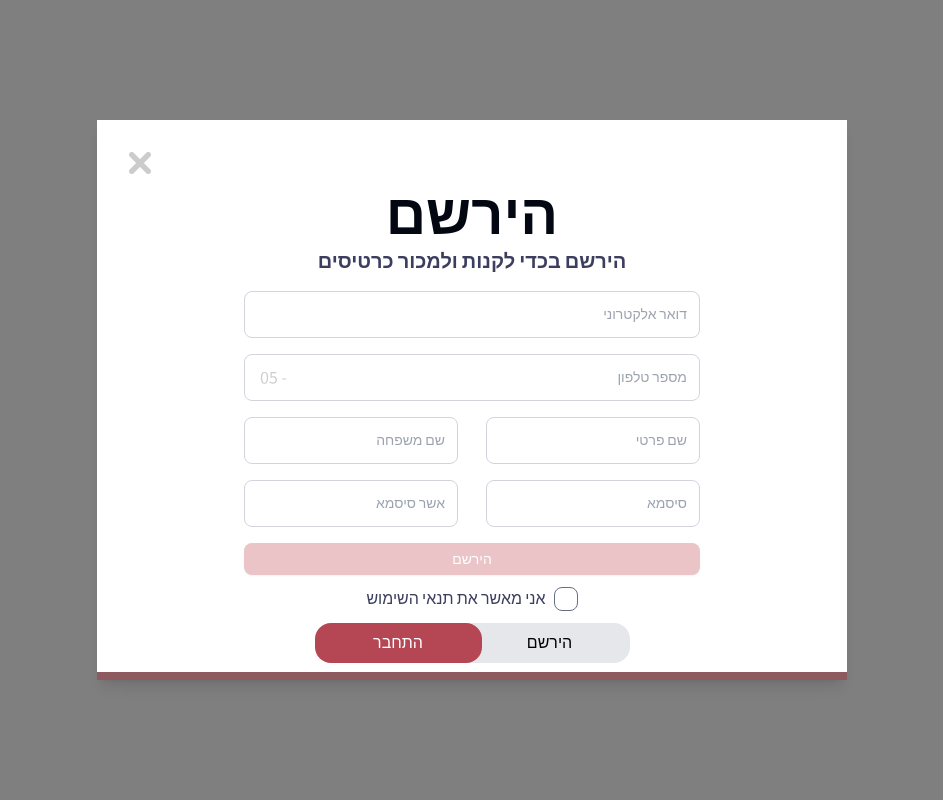
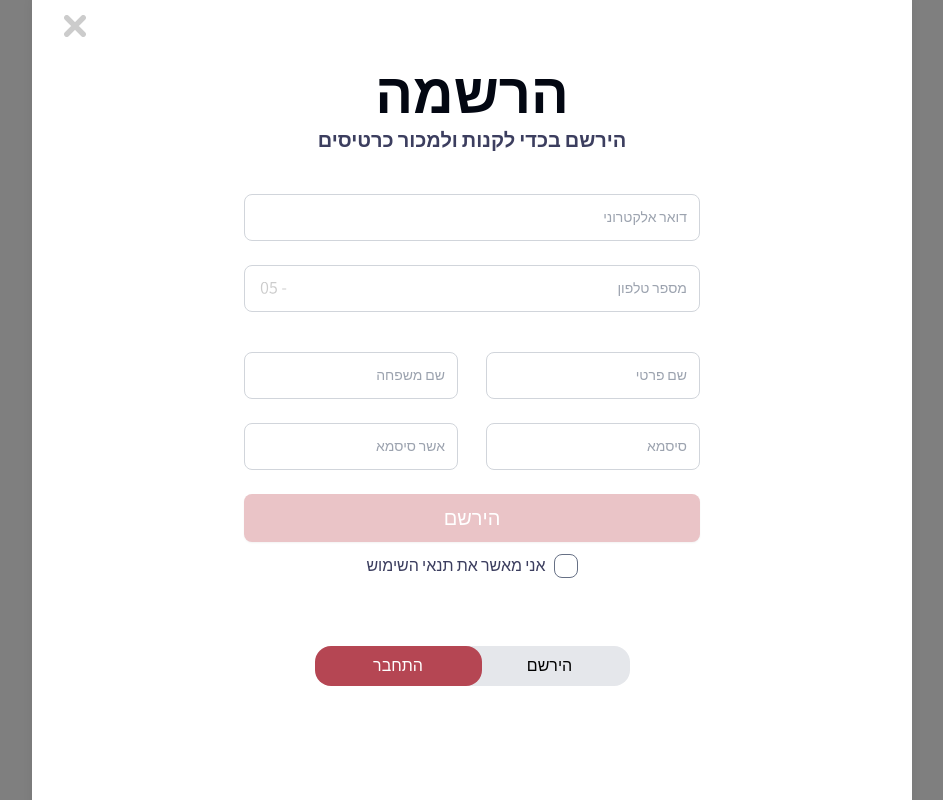
Before and after one commit to tiketuser/Tiket, a Next.js app: page /sign-up in a window 1280 px wide. Shown: the whole page, without its empty margins (168-1111 px from the left). Built offline with nearby package versions, Linux system fonts and the light colour scheme.

Commit message:
fixed some responsive shit in login and signup

```diff
--- a/app/components/Dialogs/AdjustableDialog/AdjustableDialog.tsx
+++ b/app/components/Dialogs/AdjustableDialog/AdjustableDialog.tsx
@@ -57,8 +57,8 @@ const AdjustableDialog: React.FC<AdjustableDialogProps> = ({
               {topChildren && topChildren}
             </div>
 
-            <div className="xlg:pt-8 pt-4 select-none">
-              <h2 className="text-center lg:text-heading-1-desktop text-heading-1-mobile font-extrabold text-gray-950">
+            <div className="lg:pt-8 pt-4 select-none">
+              <h2 className="text-center md:text-heading-1-desktop text-heading-1-mobile font-extrabold text-gray-950">
                 {heading}
               </h2>
               <p className="text-center text-heading-5-mobile font-bold text-strongText">
--- a/app/components/Dialogs/LoginDialog/LoginDialog.tsx
+++ b/app/components/Dialogs/LoginDialog/LoginDialog.tsx
@@ -15,8 +15,8 @@ const LoginDialog: React.FC<LoginDialogProps> = ({
 }) => {
     return (
         <AdjustableDialog
-            width="w-[360px] lg:w-[680px] xlg:w-[880px] "
-            height="h-[460px] lg:h-[560px] xlg:h-[675px] "
+            width="w-[360px] md:w-[680px] lg:w-[880px] "
+            height="h-[460px] md:h-[560px] lg:h-[675px] "
             heading="התחבר"
             description="התחבר בכדי לקנות כרטיסים"
             isOpen={isOpen}
@@ -36,8 +36,8 @@ const LoginDialog: React.FC<LoginDialogProps> = ({
                         id='phoneemail'
                         required={true}
                         placeholder="דואר אלקטרוני / מספר טלפון"
-                        className="lg:pt-9 pt-6"
-                        width="lg:w-[456px] w-[256px]"
+                        className="md:pt-9 pt-6"
+                        width="md:w-[456px] w-[256px]"
                     />
                     <CustomInput
                         id='password'
@@ -45,16 +45,16 @@ const LoginDialog: React.FC<LoginDialogProps> = ({
                         type="password"
                         placeholder="סיסמא"
                         className="pt-6"
-                        width="w-[256px] lg:w-[456px] "
+                        width="w-[256px] md:w-[456px] "
                     />
 
 
-                    <div className="lg:pt-9 pt-6">
+                    <div className="md:pt-9 pt-6">
                         <div className="grid grid-cols-1 gap-2">
                             <div>
                                 <button
                                     id="submitButton"
-                                    className="btn lg:w-[456px] w-[256px] lg:h-[48px] h-[32px] min-h-0 btn-secondary bg-primary text-white sm:text-text-large text-text-small disabled:bg-secondary disabled:text-white"
+                                    className="btn md:w-[456px] w-[256px] md:h-[48px] h-[32px] min-h-0 btn-secondary bg-primary text-white md:text-text-large text-text-small disabled:bg-secondary disabled:text-white"
                                     disabled
                                 >
                                     התחבר
@@ -68,14 +68,13 @@ const LoginDialog: React.FC<LoginDialogProps> = ({
                             </div>
                         </div>
                     </div>
+                </form>
 
-                    <LoginRegisterButtons
-                        className="lg:pt-14 pt-9"
+                <LoginRegisterButtons
+                        className="lg:mt-14 md:mt-9 mt-6"
                         redButton="הירשם"
                         grayButton="התחבר"
-                    />
-
-                </form>
+                />
 
         </AdjustableDialog>
     )
--- a/app/components/Dialogs/LoginRegisterButtons/LoginRegisterButtons.tsx
+++ b/app/components/Dialogs/LoginRegisterButtons/LoginRegisterButtons.tsx
@@ -13,14 +13,14 @@ const LoginRegisterButtons: React.FC<LoginRegisterButtonsProps> = ({
 }) => {
     return (
         <div className={"flex justify-center items-center " + className}>
-            <button className="transform -translate-x-4 lg:w-[180px] lg:h-[40px] w-[125px] h-[28px] bg-gray-200 rounded-2xl ">
-                <label className="pl-5 lg:text-text-regular text-black text-text-extra-small rtl">
+            <button className="transform -translate-x-4 md:w-[180px] md:h-[40px] w-[125px] h-[28px] bg-gray-200 rounded-2xl ">
+                <label className="pl-5 md:text-text-regular text-black text-text-extra-small rtl">
                     {grayButton}
                 </label>
 
             </button>
-            <button className="transform translate-x-4 lg:w-[167px] w-[115px] lg:h-[40px] h-[28px] bg-primary rounded-2xl">
-                <label className="text-white lg:text-text-regular text-text-extra-small rtl">
+            <button className="transform translate-x-4 md:w-[167px] w-[115px] md:h-[40px] h-[28px] bg-primary rounded-2xl">
+                <label className="text-white md:text-text-regular text-text-extra-small rtl">
                     {redButton}
                 </label>
             </button>
--- a/app/components/Dialogs/SignUpDialog/SignUpDialog.tsx
+++ b/app/components/Dialogs/SignUpDialog/SignUpDialog.tsx
@@ -19,14 +19,14 @@ const SignUpDialog: React.FC<LoginDialogProps> = ({
 }) => {
     return (
         <AdjustableDialog
-            width="xlg:w-[880px] lg:w-[750px] w-[360px]"
-            height="xlg:h-[835px] h-[560px]"
+            width="lg:w-[880px] md:w-[750px] w-[360px]"
+            height="lg:h-[835px] md:h-[670px] h-[560px]"
             isOpen={isOpen}
             onClose={onClose}
-            heading="הירשם"
+            heading="הרשמה"
             description="הירשם בכדי לקנות ולמכור כרטיסים"
         >
-                <form className="grid place-items-center grid-cols-2 sm:w-[456px] w-[256px] sm:gap-x-7 gap-x-2"
+                <form className="grid place-items-center grid-cols-2 md:w-[456px] w-[256px] md:gap-x-7 gap-x-2"
                     onChange={(e) => {
                         const form = e.currentTarget;
                         const button = document.getElementById("submitButton") as HTMLButtonElement;
@@ -40,8 +40,8 @@ const SignUpDialog: React.FC<LoginDialogProps> = ({
                         id="email"
                         type="email"
                         placeholder="דואר אלקטרוני"
-                        width="sm:w-[456px] w-[256px]"
-                        className="col-span-2 xlg:mt-10 mt-4"
+                        width="md:w-[456px] w-[256px]"
+                        className="col-span-2 lg:mt-10 mt-4"
                         required={true}
                     />
                     <CustomInput
@@ -49,8 +49,8 @@ const SignUpDialog: React.FC<LoginDialogProps> = ({
                         type="phone"
                         pattern="^\d{10}$"
                         placeholder="מספר טלפון"
-                        width="sm:w-[456px] w-[256px]"
-                        className="col-span-2 xlg:mt-6 mt-4"
+                        width="md:w-[456px] w-[256px]"
+                        className="col-span-2 lg:mt-6 mt-4"
                         image={<Image src={PhoneInputIcon} alt="PhoneInputIcon"/>}
                         required={true}
                     />
@@ -60,15 +60,15 @@ const SignUpDialog: React.FC<LoginDialogProps> = ({
                         required= {true}
                         placeholder="שם פרטי"
                         width="w-full"
-                        className="xlg:mt-10 mt-4"
+                        className="md:mt-10 mt-4"
                         pattern="^\S+$"
                     />
                     <CustomInput
                         id="lname"
                         type="text"
                         placeholder="שם משפחה"
-                        width=" w-full"
-                        className="xlg:mt-10 mt-4"
+                        width="w-full"
+                        className="md:mt-10 mt-4"
                         required={true}
                         pattern="^\S+$"
                     />
@@ -77,7 +77,7 @@ const SignUpDialog: React.FC<LoginDialogProps> = ({
                         type="password"
                         placeholder="סיסמא"
                         width="w-full"
-                        className="xlg:mt-6 mt-4"
+                        className="lg:mt-6 mt-4"
                         required={true}
                     />
                     <CustomInput
@@ -85,16 +85,16 @@ const SignUpDialog: React.FC<LoginDialogProps> = ({
                         type="password"
                         placeholder="אשר סיסמא"
                         width="w-full"
-                        className="xlg:mt-6 mt-4"
+                        className="lg:mt-6 mt-4"
                         required={true}
                     />
 
                     <button type="submit"
                         id="submitButton"
-                        className="btn sm:w-[456px] w-[256px] xlg:h-[48px] h-[32px] min-h-0 xlg:mt-10 mt-4 btn-secondary bg-primary col-span-2 disabled:bg-secondary disabled:text-white"
+                        className="btn md:w-[456px] w-[256px] md:h-[48px] h-[32px] min-h-0 md:mt-6 mt-4 btn-secondary bg-primary col-span-2 disabled:bg-secondary disabled:text-white"
                         disabled
                     >
-                        <label className="text-white font-light xlg:text-text-large text-text-small">
+                        <label className="text-white font-light md:text-text-large text-text-small">
                             הירשם
                         </label>
                     </button>
@@ -107,9 +107,7 @@ const SignUpDialog: React.FC<LoginDialogProps> = ({
 
                 </form>
 
-                <LoginRegisterButtons className="xlg:mt-14" />
-
-
+                <LoginRegisterButtons className="lg:mt-14 md:mt-8 mt-4" />
 
         </AdjustableDialog>
     )
```
